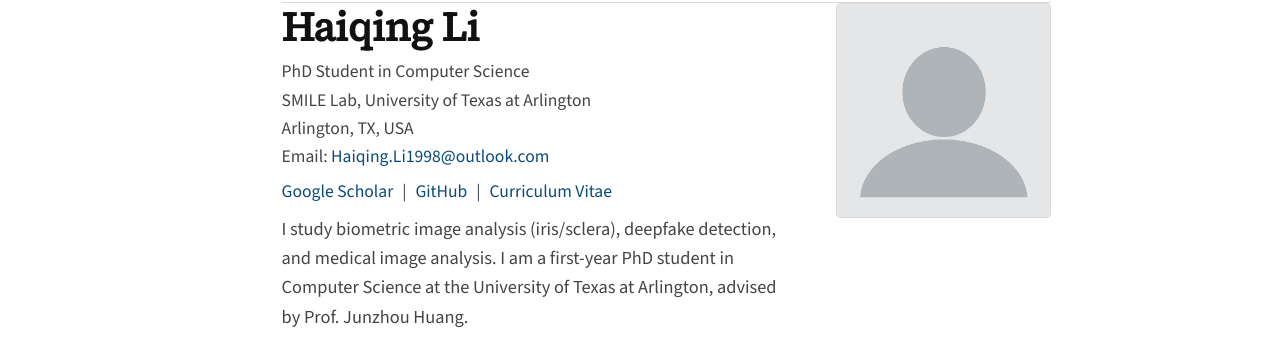
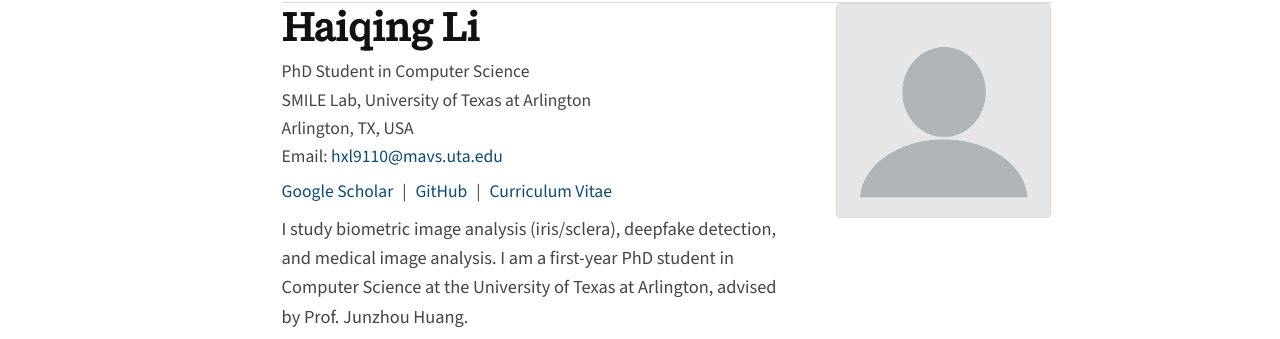
Before and after one commit to lhqqq/lhqqq.github.io, a Jekyll site: the page built from _pages/about.md, in a window 1280 px wide and 900 px high. Shown: the part 164-503 px from the top of the window. Built offline with Jekyll 4.4.1, drawn with Linux system fonts in a browser that asks for light colours; emoji names are drawn with the system emoji font; a script that is not in the unit is left out.

Commit message:
Modify contact email and refine excerpt punctuation
Updated email address and added a period to the excerpt.

```diff
--- a/_pages/about.md
+++ b/_pages/about.md
@@ -1,7 +1,7 @@
 ---
 permalink: /
 title: "Home"
-excerpt: "PhD student focused on biometrics, medical image analysis, LLM, and NLP"
+excerpt: "PhD student focused on biometrics, medical image analysis, LLM, and NLP."
 author_profile: false
 classes: wide
 redirect_from:
@@ -18,7 +18,7 @@ redirect_from:
         <div class="hero-meta">SMILE Lab, University of Texas at Arlington</div>
         <div class="hero-meta">Arlington, TX, USA</div>
         <div class="hero-meta">
-          Email: <a href="mailto:Haiqing.Li1998@outlook.com">Haiqing.Li1998@outlook.com</a>
+          Email: <a href="mailto:hxl9110@mavs.uta.edu">hxl9110@mavs.uta.edu</a>
         </div>
         <div class="hero-links">
           <a href="https://scholar.google.com/citations?user=Rc0GsFAAAAAJ&hl=zh-CN">Google Scholar</a>
```
